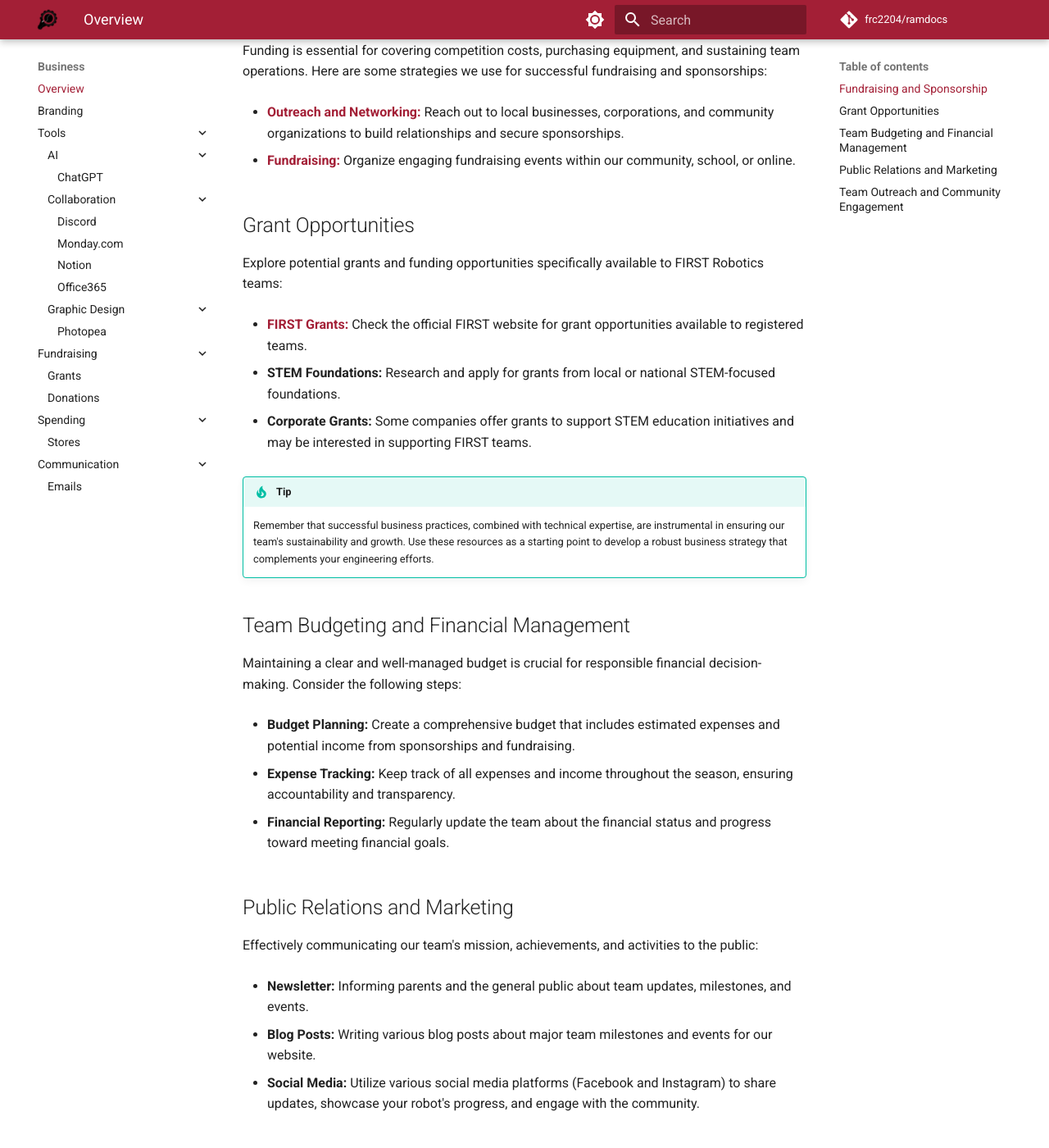
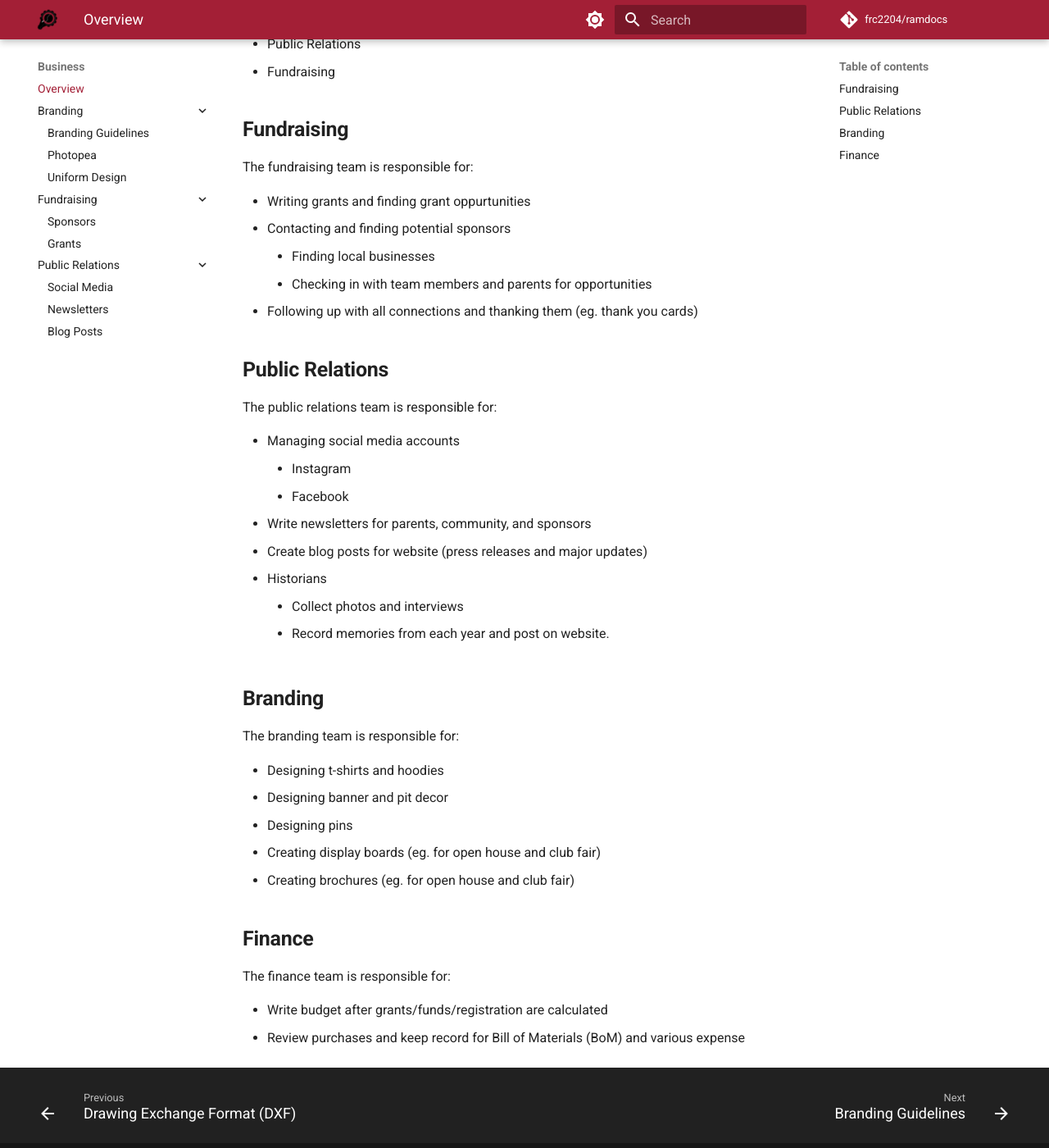
Before and after one commit to frc2204/ramdocs, an MkDocs documentation site: the page built from docs/business/overview.md, in a window 1280 px wide and 1400 px high, scrolled down 321 px. Shown: the whole window at 82% size. Built offline with MkDocs 1.6.1 and Material for MkDocs 9.7.7, drawn with Linux system fonts in a browser that asks for light colours; nearby versions of some CDN libraries; library files that are not in the unit come from our copies; comment, search, counter and statistics services are not loaded; some of the changed text lies outside the part shown.

Commit message:
New business docs

```diff
--- a/docs/business/overview.md
+++ b/docs/business/overview.md
@@ -1,48 +1,48 @@
 # **Overview**
-Here is an overview of the things that business team does pre-season, during the season, and post season.
-## Fundraising and Sponsorship
 
-Funding is essential for covering competition costs, purchasing equipment, and sustaining team operations. Here are some strategies we use for successful fundraising and sponsorships:
+Welcome to the business team documentation. The team is responsible for funding the team, logistics, planning, and much more. Business team has 4 seperate subteams.
 
-- **[Outreach and Networking:](https://www.firstinspires.org/resource-library/ftc/team-outreach-and-marketing-resources)** Reach out to local businesses, corporations, and community organizations to build relationships and secure sponsorships.
+- Finance
+- Branding
+- Public Relations
+- Fundraising
 
-- [**Fundraising:**](https://www.firstinspires.org/resource-library/fundraising-toolkit) Organize engaging fundraising events within our community, school, or online.
-## Grant Opportunities
+## **Fundraising**
 
-Explore potential grants and funding opportunities specifically available to FIRST Robotics teams:
+The fundraising team is responsible for:
 
-- **[FIRST Grants:](https://www.firstinspires.org/robotics/team-grants)** Check the official FIRST website for grant opportunities available to registered teams.
+- Writing grants and finding grant oppurtunities
+- Contacting and finding potential sponsors
+    - Finding local businesses
+    - Checking in with team members and parents for opportunities
+- Following up with all connections and thanking them (eg. thank you cards)
 
-- **STEM Foundations:** Research and apply for grants from local or national STEM-focused foundations.
+## **Public Relations**
 
-- **Corporate Grants:** Some companies offer grants to support STEM education initiatives and may be interested in supporting FIRST teams.
+The public relations team is responsible for:
 
-!!! tip
-    Remember that successful business practices, combined with technical expertise, are instrumental in ensuring our team's sustainability and growth. Use these resources as a starting point to develop a robust business strategy that complements your engineering efforts.
-## Team Budgeting and Financial Management
+- Managing social media accounts
+    - Instagram
+    - Facebook
+- Write newsletters for parents, community, and sponsors
+- Create blog posts for website (press releases and major updates)
+- Historians
+    - Collect photos and interviews
+    - Record memories from each year and post on website.
 
-Maintaining a clear and well-managed budget is crucial for responsible financial decision-making. Consider the following steps:
+## **Branding**
 
-- **Budget Planning:** Create a comprehensive budget that includes estimated expenses and potential income from sponsorships and fundraising.
+The branding team is responsible for:
 
-- **Expense Tracking:** Keep track of all expenses and income throughout the season, ensuring accountability and transparency.
+- Designing t-shirts and hoodies
+- Designing banner and pit decor
+- Designing pins
+- Creating display boards (eg. for open house and club fair)
+- Creating brochures (eg. for open house and club fair)
 
-- **Financial Reporting:** Regularly update the team about the financial status and progress toward meeting financial goals.
+## **Finance**
 
-## Public Relations and Marketing
+The finance team is responsible for:
 
-Effectively communicating our team's mission, achievements, and activities to the public:
-
-- **Newsletter:** Informing parents and the general public about team updates, milestones, and events.
-
-- **Blog Posts:** Writing various blog posts about major team milestones and events for our website.
-
-- **Social Media:** Utilize various social media platforms (Facebook and Instagram) to share updates, showcase your robot's progress, and engage with the community.
-
-## Team Outreach and Community Engagement
-
-Building strong connections within our community is not only fulfilling but also opens up opportunities for collaboration and support:
-
-- **STEM Education Initiatives:** Organizing workshops, demonstrations, and/or mentorship programs to promote interest in science and technology among local students.
-
-- **Community Events:** Participate in local events and volunteer activities to raise awareness about STEM.
+- Write budget after grants/funds/registration are calculated
+- Review purchases and keep record for Bill of Materials (BoM) and various expense
--- a/mkdocs.yml
+++ b/mkdocs.yml
@@ -126,25 +126,17 @@ nav:
           - Drawing Exchange Format (DXF): fabrication/file-types/dxf.md
   - Business:
     - Overview: business/overview.md
-    - Branding: business/branding.md
-    - Tools:
-      - AI:
-        - ChatGPT: business/tools/ai/chatgpt.md
-      - Collaboration:
-        - Discord: business/tools/collaboration/discord.md
-        - Monday.com: business/tools/collaboration/monday.com.md
-        - Notion: business/tools/collaboration/notion.md
-        - Office365: business/tools/collaboration/office365.md
-      - Graphic Design:
-        - Photopea: business/tools/graphic/photopea.md
+    - Branding:
+      - Branding Guidelines: business/Branding/guidelines.md
+      - Photopea: business/Branding/photopea.md
+      - Uniform Design: business/Branding/uniform-design.md
     - Fundraising:
-      - Grants: business/fundraising/grants.md
-      - Donations: business/fundraising/donations.md
-    - Spending:
-      - Stores: business/spending/stores.md
-    - Communication:
-      - Emails: business/communication/emails.md
-
+      - Sponsors: business/Fundraising/sponsors.md
+      - Grants: business/Fundraising/grants.md
+    - "Public Relations":
+      - Social Media: business/Public Relations/socialmedia.md
+      - Newsletters: business/Public Relations/newsletter.md
+      - Blog Posts: business/Public Relations/blogposts.md
 
 theme:
   name: material
@@ -217,6 +209,9 @@ markdown_extensions:
       pygments_lang_class: true
   - toc:
       permalink: true
+  - def_list
+  - pymdownx.tasklist:
+      custom_checkbox: true
 
 
 extra:
```
Also changed, not shown: docs/business/Public Relations/blogposts.md (added, +6 -0 lines), docs/business/Public Relations/newsletter.md (added, +6 -0 lines), docs/business/Public Relations/socialmedia.md (added, +6 -0 lines), docs/business/communication/emails.md (deleted, +0 -36 lines), docs/business/tools/ai/chatgpt.md (deleted, +0 -3 lines), docs/business/tools/collaboration/discord.md (deleted, +0 -3 lines), docs/business/tools/collaboration/monday.com.md (deleted, +0 -3 lines), docs/business/tools/collaboration/notion.md (deleted, +0 -3 lines), docs/business/tools/collaboration/office365.md (deleted, +0 -3 lines), docs/business/tools/graphic/photopea.md (deleted, +0 -3 lines), docs/business/Branding/guidelines.md (renamed from docs/business/branding.md), docs/business/Branding/uniform-design.md (added), docs/business/Fundraising/grants.md (added), docs/business/Fundraising/sponsors.md (added), 1 more files.
